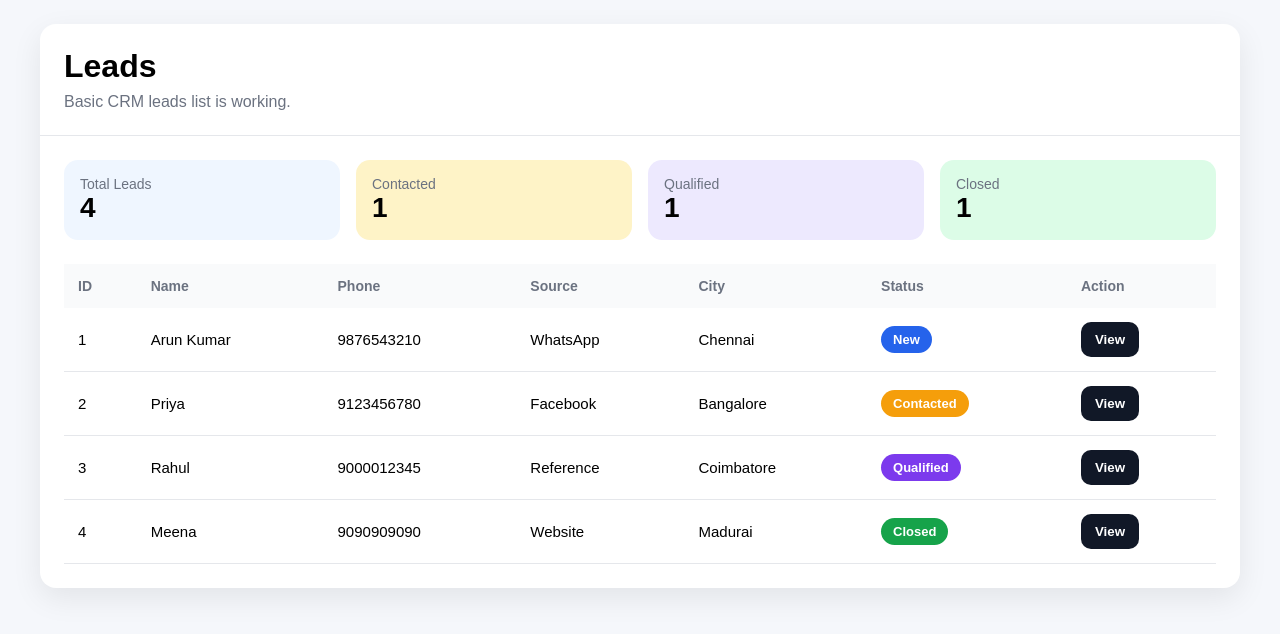
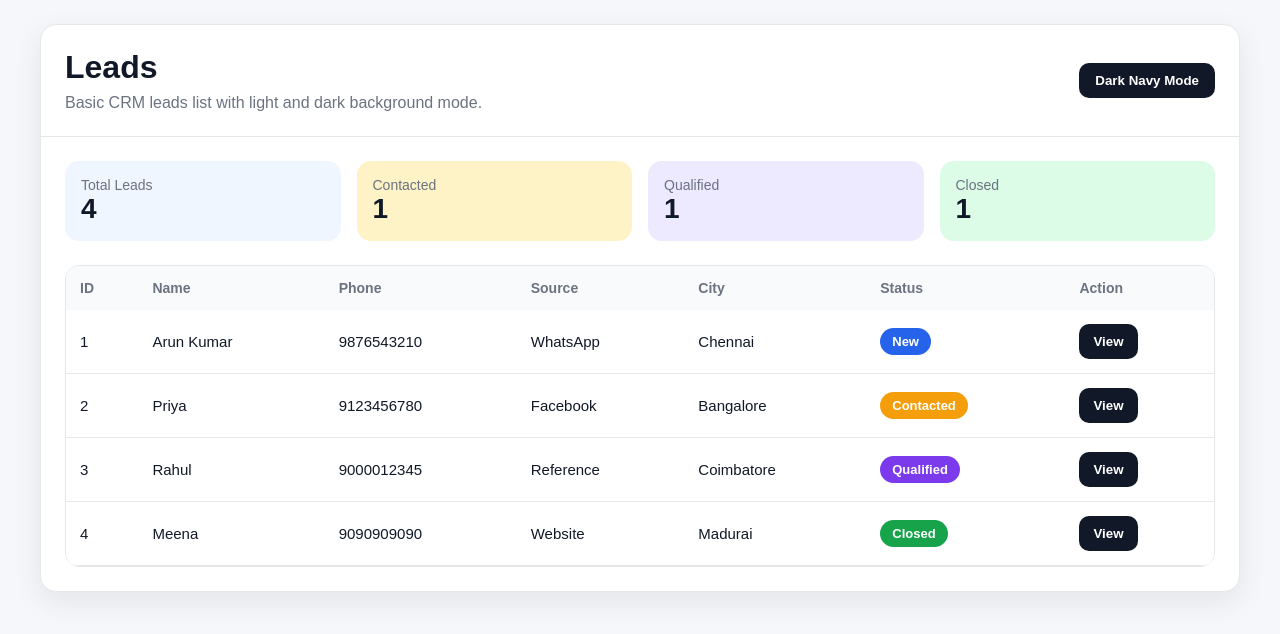
Before and after one commit to meiestate/mei-crm, a React (Vite) app: page /leads in a window 1280 px wide. Shown: the top 634 px of the page. Built offline with nearby package versions, Linux system fonts and the light colour scheme.

Commit message:
light,dark,theme switch சேர்த்த version:

```diff
--- a/src/App.tsx
+++ b/src/App.tsx
@@ -1,4 +1,14 @@
-import { BrowserRouter, Routes, Route, Navigate, useNavigate, useParams } from "react-router-dom";
+import React, { useMemo, useState } from "react";
+import {
+  BrowserRouter,
+  Routes,
+  Route,
+  Navigate,
+  useNavigate,
+  useParams,
+} from "react-router-dom";
+
+type ThemeMode = "light" | "dark";
 
 type Lead = {
   id: number;
@@ -31,26 +41,114 @@ function getStatusColor(status: Lead["status"]) {
   }
 }
 
-function LeadsPage() {
+function getTheme(mode: ThemeMode) {
+  if (mode === "dark") {
+    return {
+      pageBg: "#0f172a",
+      panelBg: "#162033",
+      cardBg: "#1e293b",
+      softCard1: "#172554",
+      softCard2: "#3f2d0a",
+      softCard3: "#2e1065",
+      softCard4: "#052e16",
+      text: "#f8fafc",
+      subText: "#94a3b8",
+      border: "#334155",
+      tableHead: "#1e293b",
+      buttonBg: "#2563eb",
+      buttonText: "#ffffff",
+      inputBg: "#0f172a",
+    };
+  }
+
+  return {
+    pageBg: "#f5f7fb",
+    panelBg: "#ffffff",
+    cardBg: "#fafafa",
+    softCard1: "#eff6ff",
+    softCard2: "#fef3c7",
+    softCard3: "#ede9fe",
+    softCard4: "#dcfce7",
+    text: "#111827",
+    subText: "#6b7280",
+    border: "#e5e7eb",
+    tableHead: "#f9fafb",
+    buttonBg: "#111827",
+    buttonText: "#ffffff",
+    inputBg: "#ffffff",
+  };
+}
+
+function ThemeToggle({
+  mode,
+  onToggle,
+}: {
+  mode: ThemeMode;
+  onToggle: () => void;
+}) {
+  return (
+    <button
+      onClick={onToggle}
+      style={{
+        border: "none",
+        background: mode === "dark" ? "#f8fafc" : "#111827",
+        color: mode === "dark" ? "#111827" : "#ffffff",
+        padding: "10px 16px",
+        borderRadius: 10,
+        cursor: "pointer",
+        fontWeight: 700,
+      }}
+    >
+      {mode === "light" ? "Dark Navy Mode" : "Light Mode"}
+    </button>
+  );
+}
+
+function LeadsPage({
+  mode,
+  onToggleTheme,
+}: {
+  mode: ThemeMode;
+  onToggleTheme: () => void;
+}) {
   const navigate = useNavigate();
+  const theme = useMemo(() => getTheme(mode), [mode]);
 
   return (
-    <div style={{ minHeight: "100vh", background: "#f5f7fb", padding: 24 }}>
+    <div style={{ minHeight: "100vh", background: theme.pageBg, padding: 24 }}>
       <div
         style={{
           maxWidth: 1200,
           margin: "0 auto",
-          background: "#ffffff",
+          background: theme.panelBg,
           borderRadius: 16,
-          boxShadow: "0 10px 30px rgba(0,0,0,0.08)",
+          boxShadow:
+            mode === "dark"
+              ? "0 10px 30px rgba(0,0,0,0.35)"
+              : "0 10px 30px rgba(0,0,0,0.08)",
           overflow: "hidden",
+          border: `1px solid ${theme.border}`,
         }}
       >
-        <div style={{ padding: 24, borderBottom: "1px solid #e5e7eb" }}>
-          <h1 style={{ margin: 0, fontSize: 32 }}>Leads</h1>
-          <p style={{ margin: "8px 0 0", color: "#6b7280" }}>
-            Basic CRM leads list is working.
-          </p>
+        <div
+          style={{
+            padding: 24,
+            borderBottom: `1px solid ${theme.border}`,
+            display: "flex",
+            justifyContent: "space-between",
+            alignItems: "center",
+            gap: 16,
+            flexWrap: "wrap",
+          }}
+        >
+          <div>
+            <h1 style={{ margin: 0, fontSize: 32, color: theme.text }}>Leads</h1>
+            <p style={{ margin: "8px 0 0", color: theme.subText }}>
+              Basic CRM leads list with light and dark background mode.
+            </p>
+          </div>
+
+          <ThemeToggle mode={mode} onToggle={onToggleTheme} />
         </div>
 
         <div style={{ padding: 24 }}>
@@ -62,51 +160,66 @@ function LeadsPage() {
               marginBottom: 24,
             }}
           >
-            <div style={{ background: "#eff6ff", padding: 16, borderRadius: 14 }}>
-              <div style={{ color: "#6b7280", fontSize: 14 }}>Total Leads</div>
+            <div style={statCardStyle(theme.softCard1, theme.text, theme.subText)}>
+              <div style={{ color: theme.subText, fontSize: 14 }}>Total Leads</div>
               <div style={{ fontSize: 28, fontWeight: 700 }}>{leads.length}</div>
             </div>
-            <div style={{ background: "#fef3c7", padding: 16, borderRadius: 14 }}>
-              <div style={{ color: "#6b7280", fontSize: 14 }}>Contacted</div>
+
+            <div style={statCardStyle(theme.softCard2, theme.text, theme.subText)}>
+              <div style={{ color: theme.subText, fontSize: 14 }}>Contacted</div>
               <div style={{ fontSize: 28, fontWeight: 700 }}>
                 {leads.filter((lead) => lead.status === "Contacted").length}
               </div>
             </div>
-            <div style={{ background: "#ede9fe", padding: 16, borderRadius: 14 }}>
-              <div style={{ color: "#6b7280", fontSize: 14 }}>Qualified</div>
+
+            <div style={statCardStyle(theme.softCard3, theme.text, theme.subText)}>
+              <div style={{ color: theme.subText, fontSize: 14 }}>Qualified</div>
               <div style={{ fontSize: 28, fontWeight: 700 }}>
                 {leads.filter((lead) => lead.status === "Qualified").length}
               </div>
             </div>
-            <div style={{ background: "#dcfce7", padding: 16, borderRadius: 14 }}>
-              <div style={{ color: "#6b7280", fontSize: 14 }}>Closed</div>
+
+            <div style={statCardStyle(theme.softCard4, theme.text, theme.subText)}>
+              <div style={{ color: theme.subText, fontSize: 14 }}>Closed</div>
               <div style={{ fontSize: 28, fontWeight: 700 }}>
                 {leads.filter((lead) => lead.status === "Closed").length}
               </div>
             </div>
           </div>
 
-          <div style={{ overflowX: "auto" }}>
+          <div
+            style={{
+              overflowX: "auto",
+              border: `1px solid ${theme.border}`,
+              borderRadius: 14,
+            }}
+          >
             <table style={{ width: "100%", borderCollapse: "collapse" }}>
               <thead>
-                <tr style={{ background: "#f9fafb", textAlign: "left" }}>
-                  <th style={thStyle}>ID</th>
-                  <th style={thStyle}>Name</th>
-                  <th style={thStyle}>Phone</th>
-                  <th style={thStyle}>Source</th>
-                  <th style={thStyle}>City</th>
-                  <th style={thStyle}>Status</th>
-                  <th style={thStyle}>Action</th>
+                <tr style={{ background: theme.tableHead, textAlign: "left" }}>
+                  <th style={{ ...thStyle, color: theme.subText }}>ID</th>
+                  <th style={{ ...thStyle, color: theme.subText }}>Name</th>
+                  <th style={{ ...thStyle, color: theme.subText }}>Phone</th>
+                  <th style={{ ...thStyle, color: theme.subText }}>Source</th>
+                  <th style={{ ...thStyle, color: theme.subText }}>City</th>
+                  <th style={{ ...thStyle, color: theme.subText }}>Status</th>
+                  <th style={{ ...thStyle, color: theme.subText }}>Action</th>
                 </tr>
               </thead>
               <tbody>
                 {leads.map((lead) => (
-                  <tr key={lead.id} style={{ borderBottom: "1px solid #e5e7eb" }}>
-                    <td style={tdStyle}>{lead.id}</td>
-                    <td style={tdStyle}>{lead.name}</td>
-                    <td style={tdStyle}>{lead.phone}</td>
-                    <td style={tdStyle}>{lead.source}</td>
-                    <td style={tdStyle}>{lead.city}</td>
+                  <tr
+                    key={lead.id}
+                    style={{
+                      borderBottom: `1px solid ${theme.border}`,
+                      background: theme.panelBg,
+                    }}
+                  >
+                    <td style={{ ...tdStyle, color: theme.text }}>{lead.id}</td>
+                    <td style={{ ...tdStyle, color: theme.text }}>{lead.name}</td>
+                    <td style={{ ...tdStyle, color: theme.text }}>{lead.phone}</td>
+                    <td style={{ ...tdStyle, color: theme.text }}>{lead.source}</td>
+                    <td style={{ ...tdStyle, color: theme.text }}>{lead.city}</td>
                     <td style={tdStyle}>
                       <span
                         style={{
@@ -127,8 +240,8 @@ function LeadsPage() {
                         onClick={() => navigate(`/leads/${lead.id}`)}
                         style={{
                           border: "none",
-                          background: "#111827",
-                          color: "#fff",
+                          background: theme.buttonBg,
+                          color: theme.buttonText,
                           padding: "10px 14px",
                           borderRadius: 10,
                           cursor: "pointer",
@@ -149,37 +262,61 @@ function LeadsPage() {
   );
 }
 
-function LeadDetailPage() {
+function LeadDetailPage({
+  mode,
+  onToggleTheme,
+}: {
+  mode: ThemeMode;
+  onToggleTheme: () => void;
+}) {
   const { id } = useParams();
   const lead = leads.find((item) => item.id === Number(id));
+  const theme = useMemo(() => getTheme(mode), [mode]);
 
   if (!lead) {
     return (
-      <div style={{ padding: 24 }}>
-        <h2>Lead not found</h2>
+      <div style={{ minHeight: "100vh", background: theme.pageBg, padding: 24 }}>
+        <div style={{ color: theme.text }}>Lead not found</div>
       </div>
     );
   }
 
   return (
-    <div style={{ minHeight: "100vh", background: "#f5f7fb", padding: 24 }}>
+    <div style={{ minHeight: "100vh", background: theme.pageBg, padding: 24 }}>
       <div
         style={{
           maxWidth: 900,
           margin: "0 auto",
-          background: "#fff",
+          background: theme.panelBg,
           borderRadius: 16,
-          boxShadow: "0 10px 30px rgba(0,0,0,0.08)",
+          boxShadow:
+            mode === "dark"
+              ? "0 10px 30px rgba(0,0,0,0.35)"
+              : "0 10px 30px rgba(0,0,0,0.08)",
           padding: 24,
+          border: `1px solid ${theme.border}`,
         }}
       >
-        <h1 style={{ marginTop: 0 }}>{lead.name}</h1>
+        <div
+          style={{
+            display: "flex",
+            justifyContent: "space-between",
+            alignItems: "center",
+            gap: 16,
+            flexWrap: "wrap",
+            marginBottom: 24,
+          }}
+        >
+          <h1 style={{ margin: 0, color: theme.text }}>{lead.name}</h1>
+          <ThemeToggle mode={mode} onToggle={onToggleTheme} />
+        </div>
+
         <div style={{ display: "grid", gridTemplateColumns: "1fr 1fr", gap: 16 }}>
-          <DetailCard label="Lead ID" value={String(lead.id)} />
-          <DetailCard label="Phone" value={lead.phone} />
-          <DetailCard label="Source" value={lead.source} />
-          <DetailCard label="City" value={lead.city} />
-          <DetailCard label="Status" value={lead.status} />
+          <DetailCard theme={theme} label="Lead ID" value={String(lead.id)} />
+          <DetailCard theme={theme} label="Phone" value={lead.phone} />
+          <DetailCard theme={theme} label="Source" value={lead.source} />
+          <DetailCard theme={theme} label="City" value={lead.city} />
+          <DetailCard theme={theme} label="Status" value={lead.status} />
         </div>
 
         <div style={{ marginTop: 24 }}>
@@ -188,8 +325,8 @@ function LeadDetailPage() {
             style={{
               textDecoration: "none",
               display: "inline-block",
-              background: "#111827",
-              color: "#fff",
+              background: theme.buttonBg,
+              color: theme.buttonText,
               padding: "12px 16px",
               borderRadius: 10,
               fontWeight: 600,
@@ -203,26 +340,47 @@ function LeadDetailPage() {
   );
 }
 
-function DetailCard({ label, value }: { label: string; value: string }) {
+function DetailCard({
+  theme,
+  label,
+  value,
+}: {
+  theme: ReturnType<typeof getTheme>;
+  label: string;
+  value: string;
+}) {
   return (
     <div
       style={{
-        border: "1px solid #e5e7eb",
+        border: `1px solid ${theme.border}`,
         borderRadius: 14,
         padding: 16,
-        background: "#fafafa",
+        background: theme.cardBg,
       }}
     >
-      <div style={{ color: "#6b7280", fontSize: 14, marginBottom: 8 }}>{label}</div>
-      <div style={{ fontSize: 18, fontWeight: 700 }}>{value}</div>
+      <div style={{ color: theme.subText, fontSize: 14, marginBottom: 8 }}>
+        {label}
+      </div>
+      <div style={{ fontSize: 18, fontWeight: 700, color: theme.text }}>
+        {value}
+      </div>
     </div>
   );
+}
+
+function statCardStyle(background: string, color: string, subText: string): React.CSSProperties {
+  return {
+    background,
+    padding: 16,
+    borderRadius: 14,
+    color,
+    boxShadow: "inset 0 1px 0 rgba(255,255,255,0.04)",
+  };
 }
 
 const thStyle: React.CSSProperties = {
   padding: 14,
   fontSize: 14,
-  color: "#6b7280",
 };
 
 const tdStyle: React.CSSProperties = {
@@ -231,12 +389,27 @@ const tdStyle: React.CSSProperties = {
 };
 
 export default function App() {
+  const [mode, setMode] = useState<ThemeMode>("light");
+
+  const toggleTheme = () => {
+    setMode((prev) => (prev === "light" ? "dark" : "light"));
+  };
+
   return (
     <BrowserRouter>
       <Routes>
-        <Route path="/" element={<Navigate to="/leads" replace />} />
-        <Route path="/leads" element={<LeadsPage />} />
-        <Route path="/leads/:id" element={<LeadDetailPage />} />
+        <Route
+          path="/"
+          element={<Navigate to="/leads" replace />}
+        />
+        <Route
+          path="/leads"
+          element={<LeadsPage mode={mode} onToggleTheme={toggleTheme} />}
+        />
+        <Route
+          path="/leads/:id"
+          element={<LeadDetailPage mode={mode} onToggleTheme={toggleTheme} />}
+        />
       </Routes>
     </BrowserRouter>
   );
```
